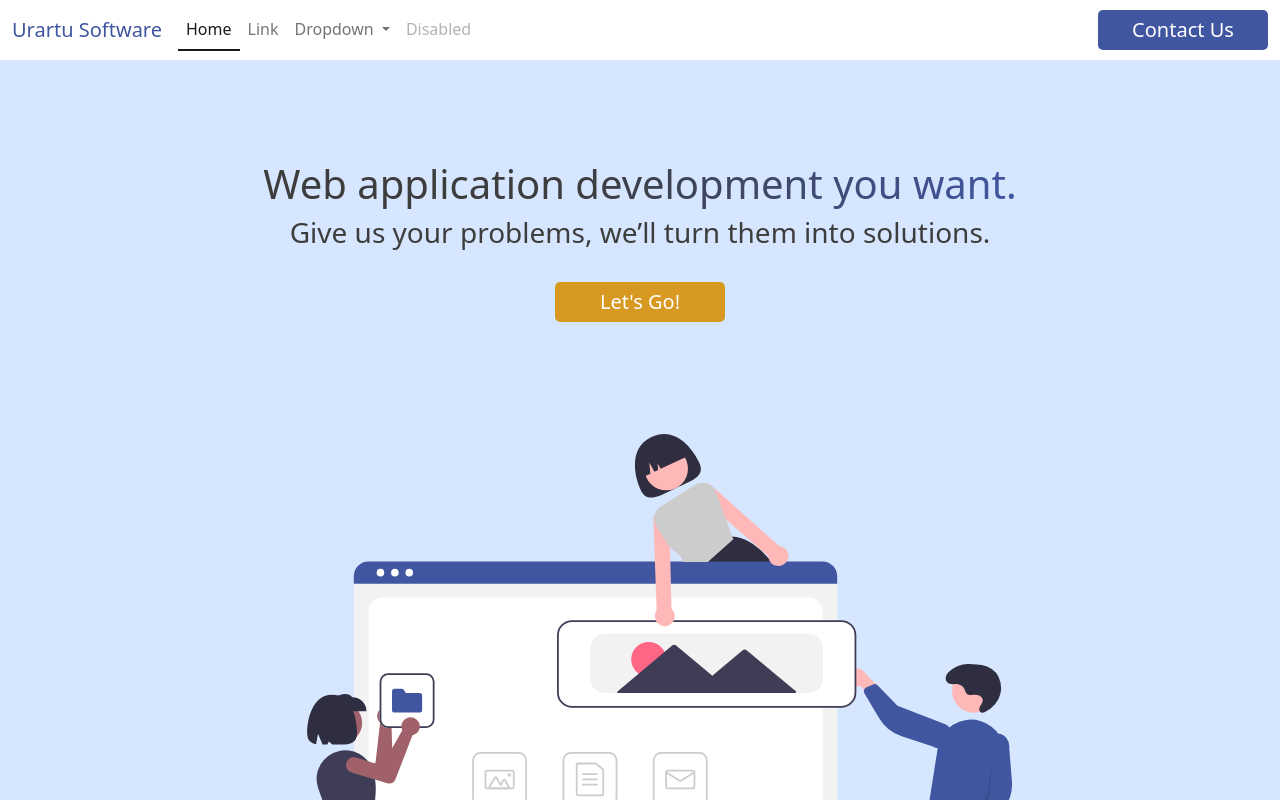
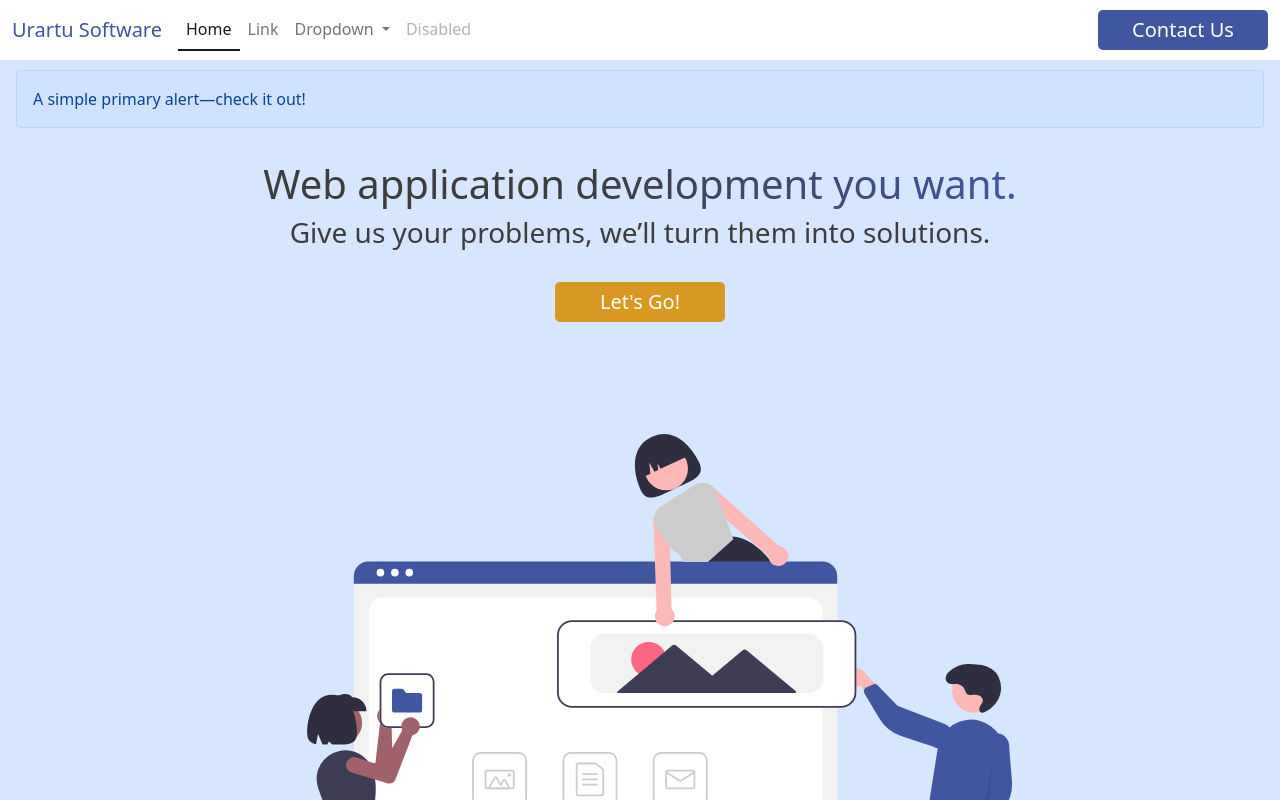
Before and after one commit to vaheaslanyan/urartusoftware-ui, an Angular app: page / in a window 1280 px wide. Shown: the top 800 px of the page. Built offline with nearby package versions, Linux system fonts and the light colour scheme.

Commit message:
Add alert component

```diff
--- a/src/app/app.component.html
+++ b/src/app/app.component.html
@@ -1,4 +1,5 @@
 <app-navbar></app-navbar>
 <div id="appMainDiv">
+  <app-alert></app-alert>
   <router-outlet></router-outlet>
 </div>
--- a/src/app/app.module.ts
+++ b/src/app/app.module.ts
@@ -11,6 +11,7 @@ import { ContactComponent } from './components/contact/contact.component';
 import { FormsModule } from '@angular/forms';
 import { ContactFormComponent } from './components/contact/contact-form/contact-form.component';
 import { HttpClientModule } from '@angular/common/http';
+import { AlertComponent } from './components/shared/alert/alert.component';
 
 @NgModule({
   declarations: [
@@ -19,7 +20,8 @@ import { HttpClientModule } from '@angular/common/http';
     LandingComponent,
     CustomButtonComponent,
     ContactComponent,
-    ContactFormComponent
+    ContactFormComponent,
+    AlertComponent
   ],
   imports: [
     BrowserModule,
--- a/src/app/components/navbar/navbar.component.scss
+++ b/src/app/components/navbar/navbar.component.scss
@@ -1,6 +1,6 @@
 .navbar {
     background-color: var(--color-background-light);
-    height: 60px;
+    height: var(--navbar-height);
     margin-bottom: 1rem;
     position: fixed;
     top: 0;
--- /dev/null
+++ b/src/app/components/shared/alert/alert.component.html
@@ -0,0 +1,3 @@
+<div class="alert alert-primary" role="alert">
+    A simple primary alert—check it out!
+</div>
--- /dev/null
+++ b/src/app/components/shared/alert/alert.component.scss
@@ -0,0 +1,7 @@
+.alert {
+    position: fixed;
+    z-index: 5;
+    top: calc(var(--navbar-height) + 10px);
+    left: 1rem;
+    right: 1rem;
+}
--- a/src/styles.scss
+++ b/src/styles.scss
@@ -5,6 +5,8 @@
 @import "node_modules/ngx-bootstrap/datepicker/bs-datepicker";
 
 :root {
+    --navbar-height: 60px;
+
     --color-background-primary: #D6E6FF;
     --color-background-light: white;
     --color-foreground-primary: #4056A1;
```
Also changed, not shown: src/app/components/shared/alert/alert.component.ts (added, +10 -0 lines), 1 other file (tests, documents, lock files or other folders).
